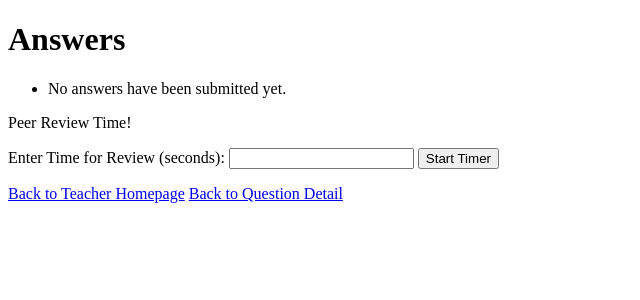
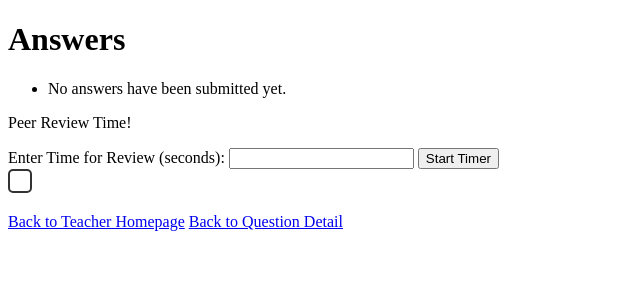
Before and after one commit to 347S24/347-final-project-group-29, a Django app: template group_29_final/group29final/group29final/peer_instruction/templates/view_answers.html in a window 1280 px wide. Shown: the top 300 px of the page, without its empty margins (0-640 px from the left). Run offline with Django 4.2, Linux system fonts and the light colour scheme; the template is opened without the code that fills it, so the values that code supplies are empty; parts of the project's set-up code (start-up, migrations or seed data) failed here and were passed over.

Commit message:
updated timer

```diff
--- a/group_29_final/group29final/group29final/peer_instruction/templates/view_answers.html
+++ b/group_29_final/group29final/group29final/peer_instruction/templates/view_answers.html
@@ -3,13 +3,28 @@
 <head>
     <meta charset="UTF-8">
     <title>View Answers</title>
+    <style>
+        #timerContainer {
+            border: 2px solid #333;
+            padding: 10px;
+            border-radius: 5px;
+            display: inline-block;
+            font-family: monospace;
+            font-size: 24px;
+            text-align: center;
+        }
+
+        #timerDisplay {
+            color: #ff0000;
+            font-weight: bold;
+        }
+    </style>
 </head>
 <body>
     <h1>Answers</h1>
     <ul>
         {% for answer in answers %}
             <li>{{ answer.answer_text }} -- {{ answer.name }}</li>
-
         {% empty %}
             <li>No answers have been submitted yet.</li>
         {% endfor %}
@@ -20,7 +35,9 @@
       <input type="number" id="duration" name="time" min="1" required>
       <button type="button" id="startTimer">Start Timer</button>
     </form>
-    <div id="timer"></div>
+    <div id="timerContainer">
+        <div id="timerDisplay"></div>
+    </div>
     <p></p>
     <a href="{% url 'teacher_home' %}">Back to Teacher Homepage</a>
     <a href="{% url 'question_detail' question.id %}">Back to Question Detail</a>
@@ -32,7 +49,7 @@
     console.log('Timer form:', timerForm);
 
     const startTimerBtn = document.getElementById('startTimer');
-    const timerDisplay = document.getElementById('timer');
+    const timerDisplay = document.getElementById('timerDisplay');
 
     let timeLeft;
 
@@ -70,8 +87,6 @@
     }
 });
 
-
-
-  </script>
+</script>
 </body>
 </html>
```
